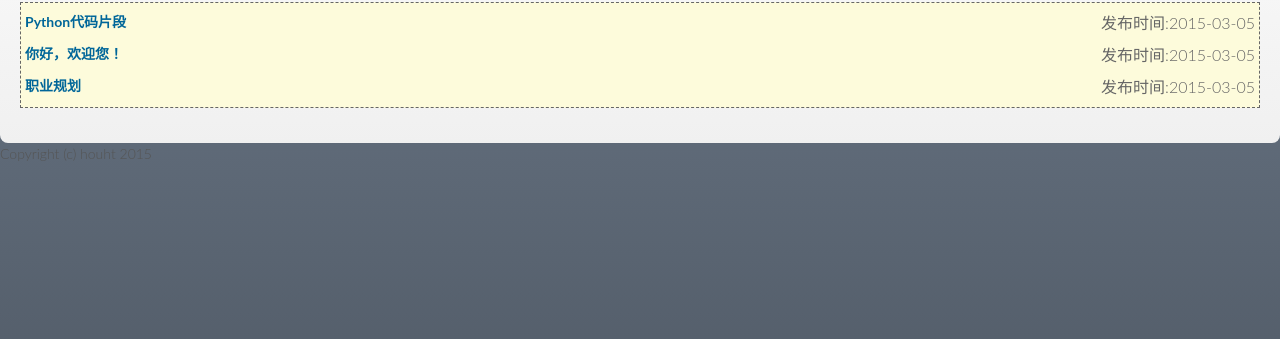
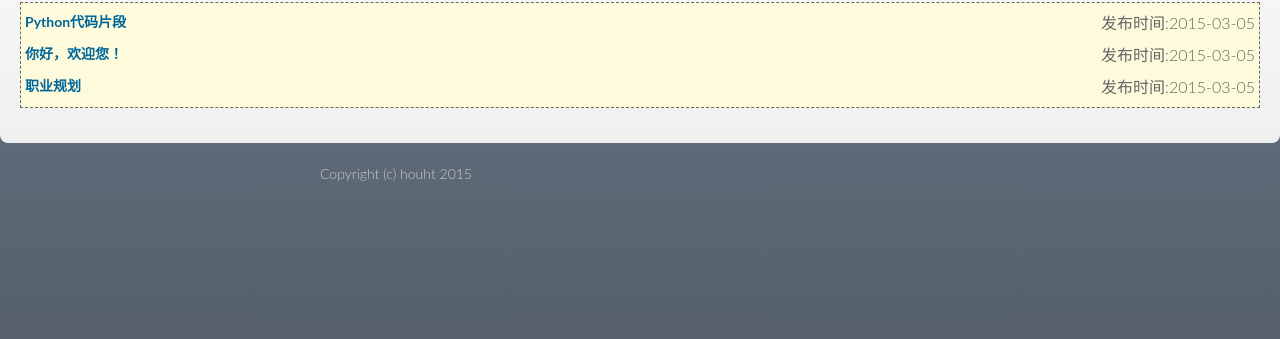
Before and after one commit to houht/houht.github.io, a Jekyll site: the page built from blog.html, in a window 1280 px wide. Shown: the part 157-496 px from the top of the page. Built offline with Jekyll 4.4.1, drawn with Linux system fonts in a browser that asks for light colours; Markdown is read by kramdown in place of the engine named in the settings.

Commit message:
Update default.html

```diff
--- a/_layouts/default.html
+++ b/_layouts/default.html
@@ -25,7 +25,11 @@
 {{ content }}
       </section>
 
-Copyright (c) houht 2015
+    <div id="footer_wrap" class="outer">
+      <footer class="inner">
+        <p>Copyright (c) houht 2015</p>
+      </footer>
+    </div>
 
 </body>
 
```
